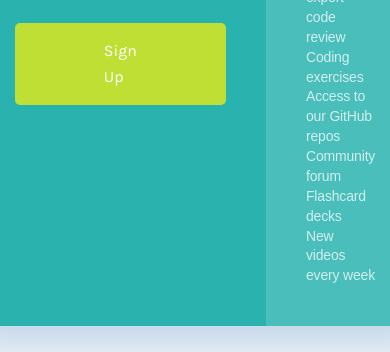
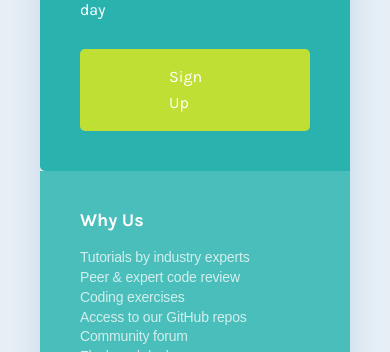
Before and after one commit to viniciusshenri96/single-price-grid-component, a plain HTML site: page index.html in a window 390 px wide. Shown: the part 492-844 px from the top of the page. Drawn offline with Linux system fonts and the light colour scheme.

Commit message:
:construction: starting the responsive

```diff
--- a/assests/css/style.css
+++ b/assests/css/style.css
@@ -213,3 +213,10 @@ body {
   letter-spacing: -0.175px;
   opacity: 0.75;
 }
+
+@media (max-width: 720px) {
+  .component__box {
+    display: grid;
+    grid-template-columns: 1fr;
+  }
+}
```
